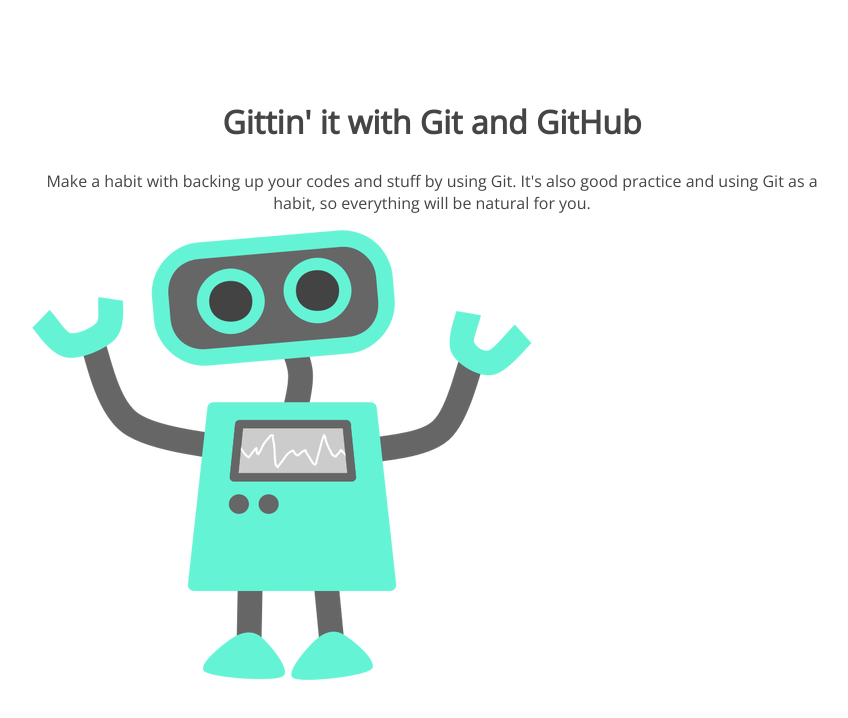
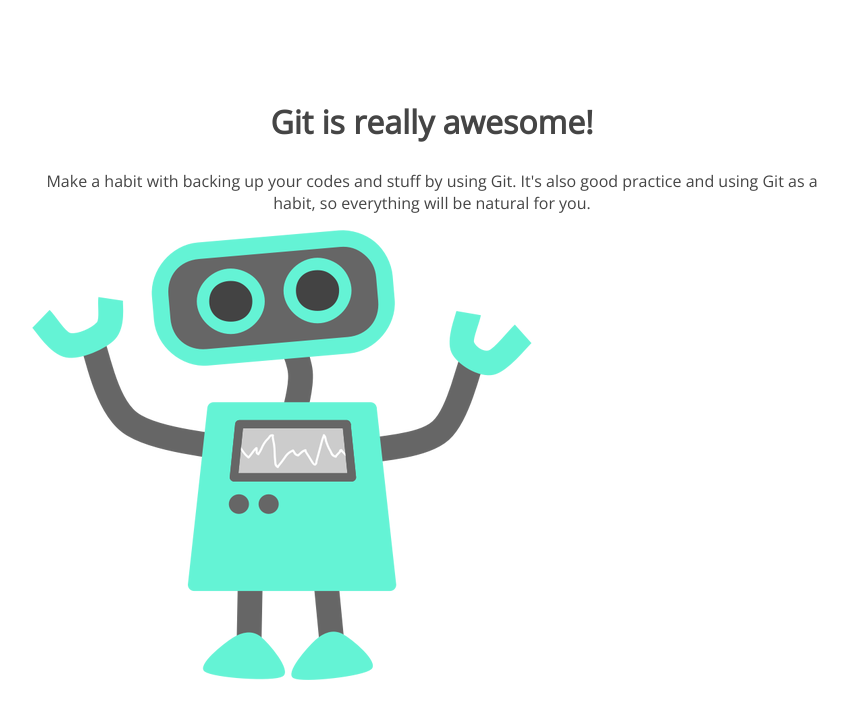
Before and after one commit to adriculous/105-project, a plain HTML site: page index.html in a window 1280 px wide. Shown: the whole page, without its empty margins (208-1056 px from the left). Drawn offline with nearby package versions, Linux system fonts and the light colour scheme.

Commit message:
I changed the title of the page

```diff
--- a/index.html
+++ b/index.html
@@ -8,7 +8,7 @@
 </head>
 <body>
 	<section>
-		<h1>Gittin' it with Git and GitHub</h1>
+		<h1>Git is really awesome!</h1>
 		<p>Make a habit with backing up your codes and stuff by using Git. It's also good practice and using Git as a habit, so everything will be natural for you.</p>
 		<img src="img/happy-blue-robot.png">
 	</section>
```
